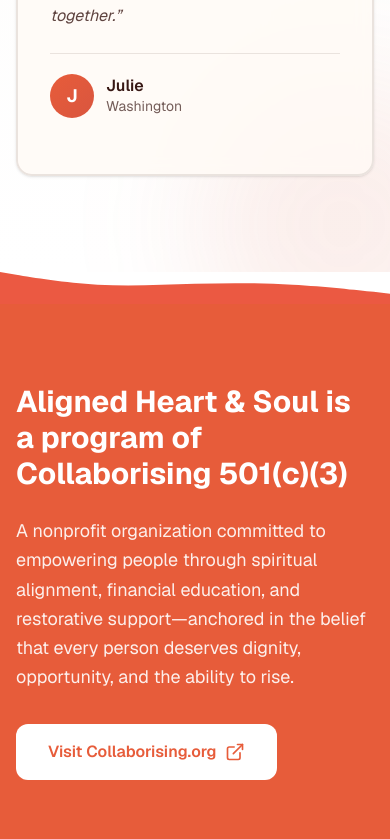
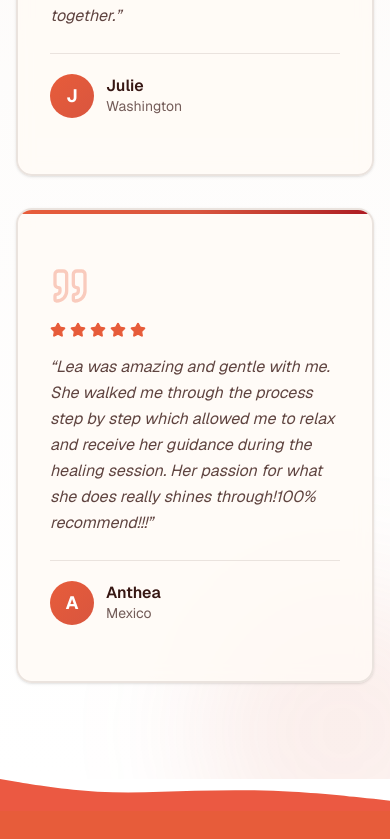
Before and after one commit to Diegoweh/aligned-hearts-and-souls, a Next.js app: page / in a window 390 px wide. Shown: the part 7034-7873 px from the top of the page. Built offline with nearby package versions, Linux system fonts and the light colour scheme.

Commit message:
new testimonal added

```diff
--- a/components/testimonials.tsx
+++ b/components/testimonials.tsx
@@ -9,13 +9,18 @@ const testimonials = [
   },
   {
     name: "Terrie",
-    location: "México",
+    location: "Mexico",
     text: "Just a quick note to say thank you for standing in the gap with me the other day. The Bible says 'where two or more are gathered in my name, there shall I be.' When the session was over, my spirit felt calmer, peaceful. I really appreciate you.",
   },
   {
     name: "Julie",
     location: "Washington",
     text: "My guided meditation session with Lea Murray through Aligned Heart and Soul was a truly meaningful experience. Lea was a genuine spiritual guide creating a safe and peaceful space for reflection on the areas of my life where I want to bring God closer. The session felt deeply meditative and intentional. Lea did a beautiful job of setting clear expectations, asking thoughtful and insightful questions, and giving me the freedom to share - or simply reflect quietly. I felt supported, never pressured, and completely at ease throughout the experience. I'm so grateful for the clarity and spiritual grounding I gained in our time together.",
+  },
+  {
+    name: "Anthea",
+    location: "Mexico",
+    text: "Lea was amazing and gentle with me. She walked me through the process step by step which allowed me to relax and receive her guidance during the healing session. Her passion for what she does really shines through!100% recommend!!!",
   },
 ]
 
@@ -43,7 +48,7 @@ export function Testimonials() {
           </p>
         </div>
 
-        <div className="grid gap-8 md:grid-cols-2 lg:grid-cols-3 items-stretch">
+        <div className="grid gap-8 md:grid-cols-2 lg:grid-cols-2 items-stretch">
           {testimonials.map((t) => (
             <Card
               key={t.name}
```
